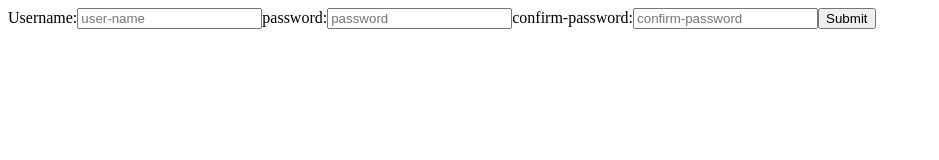
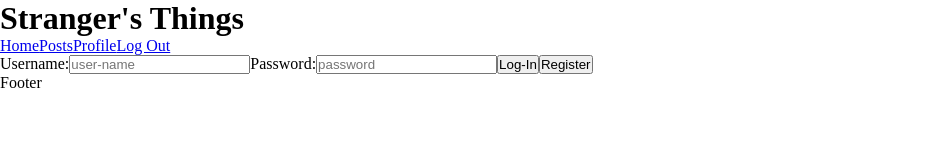
Before and after one commit to tijanisylla/strangers-things, a React app: page / in a window 1280 px wide. Shown: the whole page, without its empty margins (0-939 px from the left). Built offline with nearby package versions, Linux system fonts and the light colour scheme.

Commit message:
Built the framework for the nav of the site. 'Posts' page successfully fetches data from api

```diff
--- a/public/style.css
+++ b/public/style.css
@@ -0,0 +1,4 @@
+* {
+    margin: 0px;
+    padding: 0px;
+}
--- a/src/components/Footer.js
+++ b/src/components/Footer.js
@@ -0,0 +1,10 @@
+const Footer = () => {
+    return (
+        <footer>
+            <div>
+                <p>Footer</p>
+            </div>
+        </footer> );
+};
+
+export default Footer;
--- a/src/components/Form.js
+++ b/src/components/Form.js
@@ -1,30 +1,27 @@
-import React from 'react'
+import React from "react";
 
- const Form = () => {
-    return (
-        <div>
+const Form = () => {
+  return (
+    <>
+    {/* Show the log-in screen on landing page, have a button at the bottom available to move to registration */}
+      <form id="log-in">
 
+        <label htmlFor="username">Username:</label>
+        <input type="text" placeholder="user-name" minLength={4} required/>
 
-            <form>
+        <label htmlFor="password">Password:</label>
+        <input type="password" placeholder="password" minLength={8} required/>
 
-           <label for="username">Username:</label>
+        <button onClick={() => {
+          // log-in button
+        }}>Log-In</button>
 
-                <input type="text"  placeholder="user-name" required/>
+        <button onClick={() => {
+          // register button
+        }}>Register</button>
 
-                <label for="password">password:</label>
+      </form>
+    </> );
+};
 
-                <input type="password" placeholder="password" required/>
-
-
-                <label for="password">confirm-password:</label>
-                <input type="password" placeholder="confirm-password" required/>
-
-
-                <input type="submit"/>
-            </form>
-        </div>
-    )
-}
-
-
-export default Form
+export default Form;
--- a/src/components/Header.js
+++ b/src/components/Header.js
@@ -0,0 +1,23 @@
+import {Link} from "react-router-dom"
+
+const Header = () => {
+    return (
+        <header>
+            <h1>Stranger's Things</h1>
+            <div id="nav">
+                <Link to="/">Home</Link>
+                <Link to="/posts">Posts</Link>
+                <Link to="/profile">Profile</Link>
+                <Link to="/" onClick={ (event) => {
+                    event.preventDefault()
+
+                    // Log the user out, then return to home menu
+
+                    location.assign("/")
+                }}>Log Out</Link>
+            </div>
+        </header>
+    );
+};
+
+export default Header;
--- /dev/null
+++ b/src/components/Posts.js
@@ -0,0 +1,34 @@
+import React, {useState} from "react";
+
+const Posts = () => {
+    const [posts, setPosts] = useState([]);
+
+    useState(() => {
+        const fetchPosts = async () => {
+            const response = await fetch("https://strangers-things.herokuapp.com/api/2104-UIC-RM-WEB-FT/posts");
+            const result = await response.json();
+            console.log(result)
+            setPosts(result.data.posts);
+        };
+        fetchPosts();
+    }, []);
+
+    return (
+        <>
+            <h1>
+                Posts
+            </h1>
+            {
+                posts.map( (post, idx) => {
+                    return (
+                        <div key={"post"+idx}>
+                            <h3>{post.title}</h3>
+                            <p>{post.description}</p>
+                        </div>);
+                } )
+            }
+        </>
+    )
+};
+
+export default Posts;
--- /dev/null
+++ b/src/components/Profile.js
@@ -0,0 +1,9 @@
+const Profile = () => {
+    return (
+        <div id="profile">
+            <h2>Profile Page</h2>
+            <p>Yadda yadda yadd</p>
+        </div> );
+};
+
+export default Profile;
--- /dev/null
+++ b/src/components/URL.js
@@ -0,0 +1,3 @@
+const baseUrl = "https://strangers-things.herokuapp.com/api/2104-UIC-RM-WEB-FT/"
+
+export default baseUrl
--- a/src/components/index.js
+++ b/src/components/index.js
@@ -1 +1,5 @@
-export { default as Form } from './Form'
+export { default as Footer } from './Footer';
+export { default as Form } from './Form';
+export { default as Header } from './Header';
+export { default as Posts } from "./Posts";
+export { default as Profile } from "./Profile";
--- a/src/index.js
+++ b/src/index.js
@@ -1,33 +1,25 @@
-import React from 'react'
-import ReactDOM from 'react-dom'
-import {Form} from './components'
-
+import React from 'react';
+import ReactDOM from 'react-dom';
+import { BrowserRouter as Router, Switch, Route } from 'react-router-dom';
+import { Footer, Form, Header, Posts, Profile } from './components';
 
  const App = ()=> {
+  return  (
+    <Router>
 
-  return  (
-    <div>
-  <Form />
+      <Header />
 
+      <main>
+        <Switch>
+          <Route path="/posts" component={Posts} />
+          <Route path="/profile" component={Profile} />
+          <Route path="/" component={Form} />
+        </Switch>
+      </main>
 
+      <Footer />
 
+    </Router> );
+};
 
-
-
-
-
-
-
-
-
-
-
-
-
-    </div>
-    )
-}
-
-
-
-ReactDOM.render(<App />, document.getElementById('app'))
+ReactDOM.render(<App />, document.getElementById('app'));
```
Also changed, not shown: public/index.html (indentation only).
